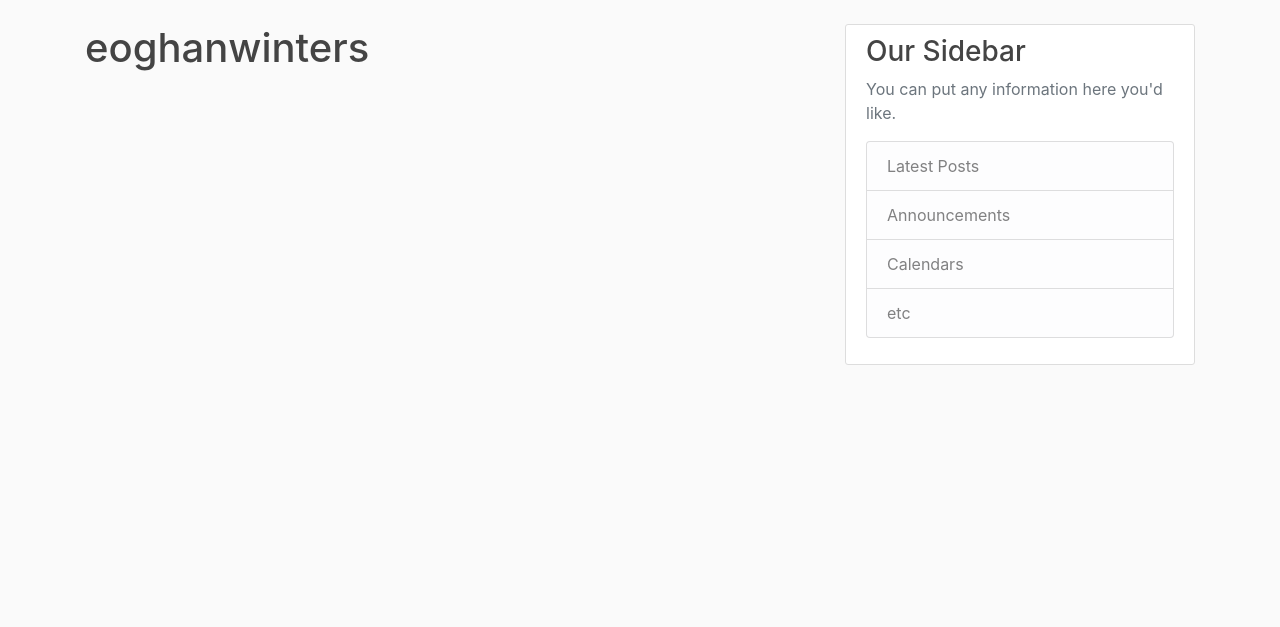
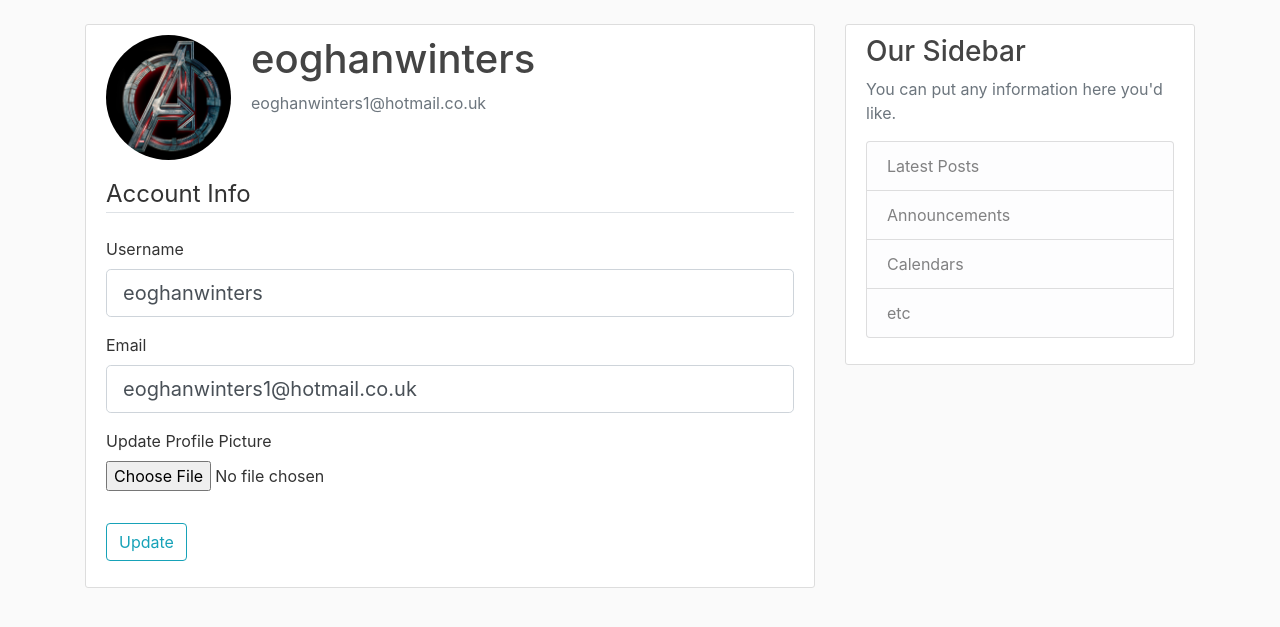
Before and after one commit to eoghanwinters/EoghansProject, a Flask app: page /account in a window 1280 px wide. Shown: the part 56-683 px from the top of the page. Run offline with Flask 2, Linux system fonts and the light colour scheme; a user stored in the database is signed in; some libraries are stand-ins or nearby versions.

Commit message:
Update Profile Functionality

```diff
--- a/blog/forms.py
+++ b/blog/forms.py
@@ -1,4 +1,6 @@
 from flask_wtf import FlaskForm
+from flask_wtf.file import FileField, FileAllowed
+from flask_login import current_user
 from wtforms import StringField, PasswordField, SubmitField, BooleanField
 from wtforms.validators import DataRequired, Length, Email, EqualTo, ValidationError
 from blog.models import User
@@ -34,3 +36,24 @@ class LoginForm(FlaskForm):
 							validators=[DataRequired()])
 	remember = BooleanField('Remember Me')
 	submit = SubmitField('Login')
+
+
+class UpdateAccountForm(FlaskForm):
+	username = StringField('Username',
+							validators=[DataRequired(), Length(min=2, max=20)])
+	email = StringField('Email',
+							validators=[DataRequired(), Email()])
+	picture = FileField('Update Profile Picture', validators=[FileAllowed(['jpg', 'png', 'jpeg'])])
+	submit = SubmitField('Update')
+
+	def validate_username(self, username):
+		if username.data != current_user.username:
+			user = User.query.filter_by(username=username.data).first()
+			if user:
+				raise ValidationError('That username already exits!')
+
+	def validate_email(self, email):
+		if email.data != current_user.email:
+			user = User.query.filter_by(email=email.data).first()
+			if user:
+				raise ValidationError('That email already exits!')
--- a/blog/models.py
+++ b/blog/models.py
@@ -12,7 +12,7 @@ class User(db.Model, UserMixin):
 	id = db.Column(db.Integer, primary_key=True)
 	username = db.Column(db.String(20), unique=True, nullable=False)
 	email = db.Column(db.String(120), unique=True, nullable=False)
-	image_file = db.Column(db.String(20), nullable=False, default='default.jpg')
+	image_file = db.Column(db.String(20), nullable=False, default='default.png')
 	password = db.Column(db.String(60), nullable=False)
 	posts = db.relationship('Post', backref='author', lazy=True)
 
--- a/blog/routes.py
+++ b/blog/routes.py
@@ -1,6 +1,9 @@
+import os
+import secrets
+from PIL import Image
 from flask import render_template, url_for, flash, redirect, request
 from blog import app, db, bcrypt
-from blog.forms import RegistrationForm, LoginForm
+from blog.forms import RegistrationForm, LoginForm, UpdateAccountForm
 from blog.models import User, Post
 from flask_login import login_user, current_user, logout_user, login_required
 
@@ -72,7 +75,35 @@ def logout():
 	return redirect(url_for('home'))
 
 
-@app.route("/account")
+def save_picture(form_picture):
+	random_hex = secrets.token_hex(8)
+	_, f_ext = os.path.splitext(form_picture.filename)
+	picture_fn = random_hex + f_ext
+	picture_path = os.path.join(app.root_path, 'static/profile_pics', picture_fn)
+
+	output_size = (125,125)
+	i = Image.open(form_picture)
+	i.thumbnail(output_size)
+	i.save(picture_path)
+
+	return picture_fn
+
+
+@app.route("/account", methods=['GET', 'POST'])
 @login_required
 def account():
-	return render_template('account.html', title='Account')
+	form = UpdateAccountForm()
+	if form.validate_on_submit():
+		if form.picture.data:
+			picture_file = save_picture(form.picture.data)
+			current_user.image_file = picture_file
+		current_user.username = form.username.data
+		current_user.email = form.email.data
+		db.session.commit()
+		flash('Your account has been updated!', 'success')
+		return redirect(url_for('account'))
+	elif request.method == 'GET':
+		form.username.data = current_user.username
+		form.email.data = current_user.email
+	image_file = url_for('static', filename='profile_pics/' + current_user.image_file)
+	return render_template('account.html', title='Account', image_file=image_file, form=form)
--- a/blog/templates/account.html
+++ b/blog/templates/account.html
@@ -1,5 +1,65 @@
 {% extends "layout.html" %}
 {% block content %}
+	  <div class="content-section">
+	  	<div class="media">
+	    	<img class="rounded-circle account-img" src="{{ image_file }}">
+	    	<div class="media-body">
+	      		<h2 class="account-heading">{{ current_user.username }}</h2>
+	      		<p class="text-secondary">{{ current_user.email }}</p>
+	    		</div>
+	  		</div>
 
-  <h1>{{ current_user.username }}</h1>
+    	<form method="POST" action="" enctype="multipart/form-data">
+    		{{ form.hidden_tag() }}
+    		<fieldset class="form-group">
+    			<legend class="border-bottom mb-4">Account Info</legend>
+
+
+    			<div class="form-group">
+					{{ form.username.label(class="form-control-label") }}
+
+					{% if form.username.errors %}
+						{{ form.username(class="form-control form-control-lg is-invalid") }}
+						<div class="invalid-feedback">
+							{% for error in form.username.errors %}
+								<span>{{ error }}</span>
+							{% endfor %}
+						</div>
+					{% else %}
+						{{ form.username(class="form-control form-control-lg") }}
+					{% endif %}
+    			</div>
+
+
+    			<div class="form-group">
+					{{ form.email.label(class="form-control-label") }}
+					{% if form.email.errors %}
+						{{ form.email(class="form-control form-control-lg is-invalid") }}
+						<div class="invalid-feedback">
+							{% for error in form.email.errors %}
+								<span>{{ error }}</span>
+							{% endfor %}
+						</div>
+					{% else %}
+						{{ form.email(class="form-control form-control-lg") }}
+					{% endif %}
+    			</div>
+
+
+    			<div class="form-group">
+					{{ form.picture.label() }}
+					{{ form.picture(class="form-control-file") }}
+					{% if form.picture.errors %}
+						{% for error in form.picture.errors %}
+							<span class="text-danger">{{ error }}</span></br>
+						{% endfor %}
+					{% endif %}
+				</div>
+
+    		</fieldset>
+    		<div class="form-group">
+    			{{ form.submit(class="btn btn-outline-info") }}
+    		</div>
+    	</form>
+		</div>
 {% endblock content%}
--- a/requirements.txt
+++ b/requirements.txt
@@ -5,3 +5,4 @@ Flask-SQLAlchemy==2.4.1
 bcrypt==3.1.7
 SQLAlchemy==1.3.13
 Flask-Login==0.5.0
+Pillow==7.0.0
```
Also changed, not shown: blog/site.db, blog/static/profile_pics/4f79abb7a2829092.jpg (added), blog/static/profile_pics/default.jpg (added).
